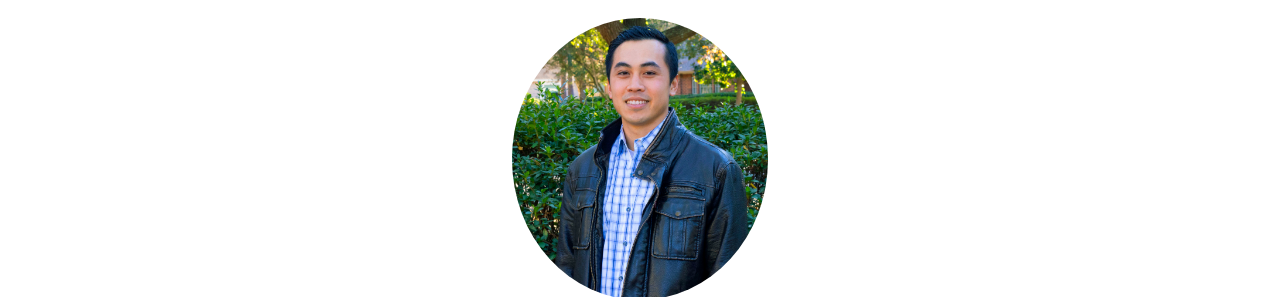
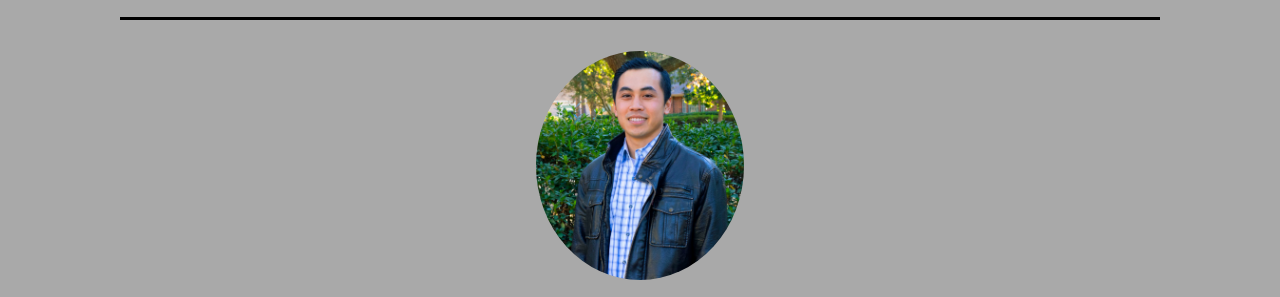
Before and after one commit to timh1203/thdev2, a Gatsby site: page / in a window 1280 px wide. Shown: the part 169-466 px from the top of the page. Built offline with nearby package versions, Linux system fonts and the light colour scheme; Gatsby itself is replaced by a stand-in of ours; a web font is replaced by a local one.

Commit message:
Add basic theme implementation

```diff
--- a/src/components/layout.js
+++ b/src/components/layout.js
@@ -57,11 +57,11 @@ const GlobalStyles = createGlobalStyle`
     vertical-align: baseline;
   }
   html,body{
-    max-width: 1280px;
+    /* max-width: 1280px; */
+    /* margin: 0 auto; */
     width: 100%;
     font-size: 62.5%;
     text-align: center;
-    margin: 0 auto;
     font-family: 'Monserrat';
   }
   h1 {
--- a/src/pages/index.js
+++ b/src/pages/index.js
@@ -1,19 +1,18 @@
 import React from 'react'
 import { graphql } from 'gatsby'
-import {
-  Header,
-  Intro,
-  About,
-  Portfolio,
-  Layout,
-  Contact,
-  Footer
-} from '../components'
+import styled, { ThemeProvider } from 'styled-components'
+import { Header, Intro, About, Portfolio, Layout, Contact, Footer } from '../components'
 
-class HomePage extends React.Component {
+export default class HomePage extends React.Component {
+  state = {
+    light: false,
+  }
+
   render() {
     return (
+      <ThemeProvider theme={this.state.light ? lightTheme : darkTheme}>
         <Layout>
+          <Div1>
             <Header />
             <Intro
               profile2={this.props.data.profile2.childImageSharp.fluid}
@@ -24,10 +23,28 @@ class HomePage extends React.Component {
             <Portfolio />
             <Contact />
             <Footer />
+          </Div1>
         </Layout>
+      </ThemeProvider>
     )
   }
 }
+
+const darkTheme = {
+  textColor: 'white',
+  backgroundColor: 'darkgray',
+}
+
+const lightTheme = {
+  textColor: 'black',
+  backgroundColor: 'lightgray',
+}
+
+const Div1 = styled.div`
+  background: ${props => props.theme.backgroundColor};
+  padding: 40px 120px;
+  margin: 0 auto;
+`
 
 export const pageQuery = graphql`
   query {
@@ -54,5 +71,3 @@ export const pageQuery = graphql`
     },
   }
 `
-
-export default HomePage
```
Lines whose indentation alone changed are shown as unchanged.
